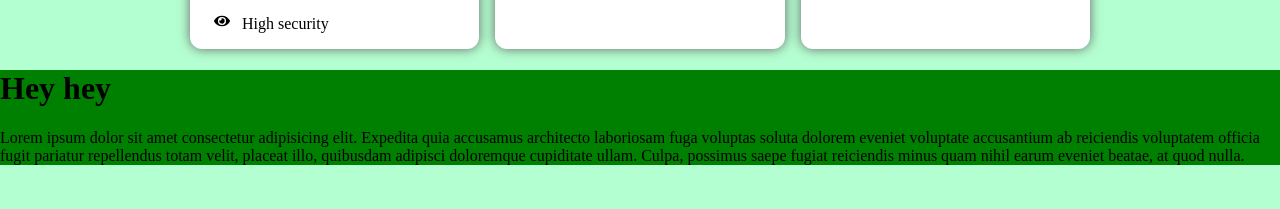
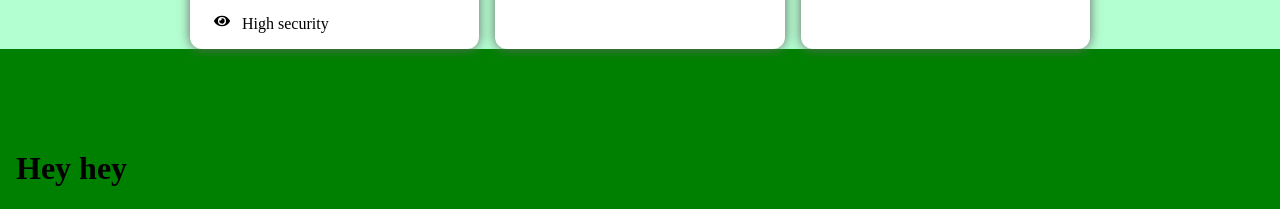
Before and after one commit to aatypi/treehouse, a React (Create React App) app: page / in a window 1280 px wide. Shown: the part 967-1176 px from the top of the page. Before the commit the page ends 1132 px from the top, so only its background shows below. Built offline with nearby package versions, Linux system fonts and the light colour scheme.

Commit message:
Added padding to footer

```diff
--- a/src/index.css
+++ b/src/index.css
@@ -64,6 +64,9 @@ main {
 
 footer {
   background-color: green;
+  padding: 1rem;
+  padding-top: 5rem;
+  padding-bottom: 5rem;
 }
 
 /* Cards */
```
